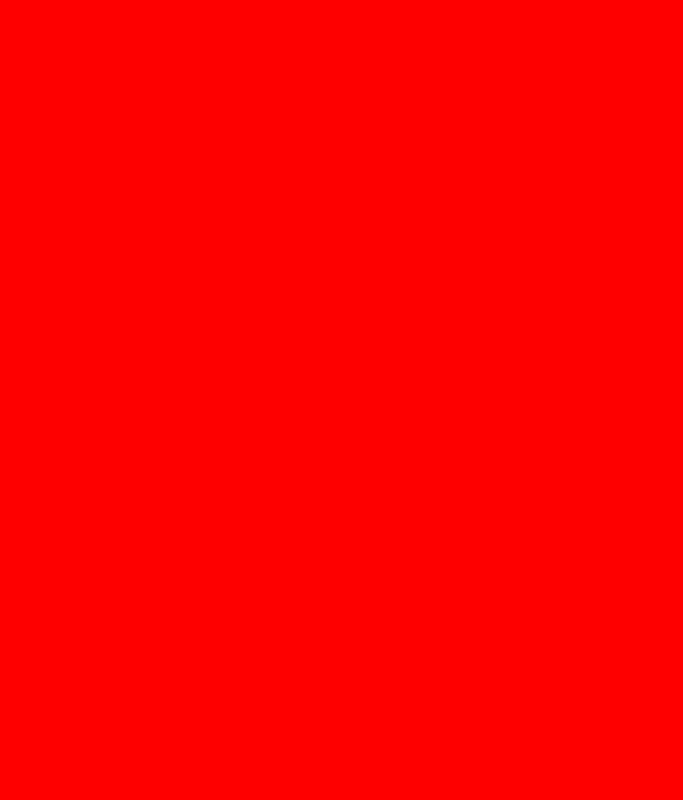
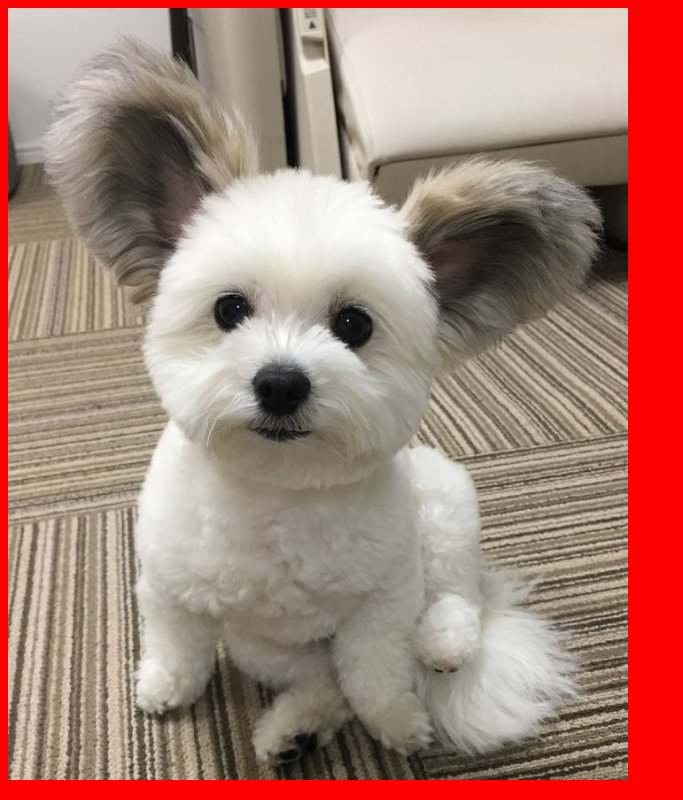
Before and after one commit to DariaD21/web01, a plain HTML site: page index.html in a window 1280 px wide. Shown: the whole page, without its empty margins (0-683 px from the left). Drawn offline with Linux system fonts and the light colour scheme.

Commit message:
img style.css

```diff
--- a/index.html
+++ b/index.html
@@ -7,7 +7,7 @@
 	<title>Document</title>
 </head>
 <body>
-
+	<img src="948678_2162713.jpg" alt="">
 
 	<script>document.write('<script src="http://' + (location.host || 'localhost').split(':')[0] + ':35729/livereload.js?snipver=1"></' + 'script>')</script>
 </body>
```
Also changed, not shown: 948678_2162713.jpg (added).
